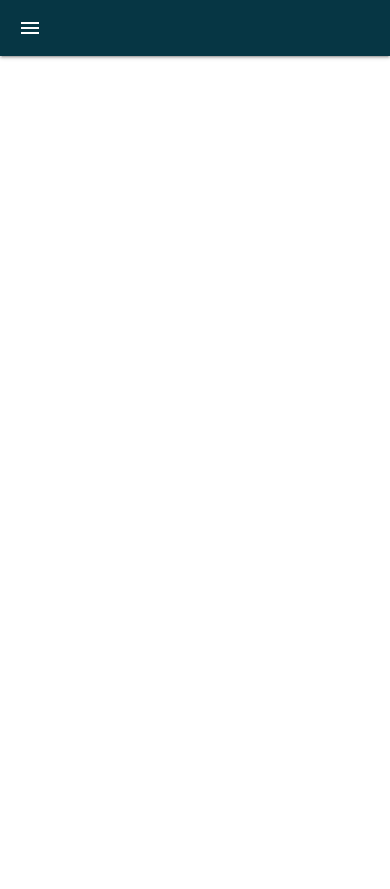
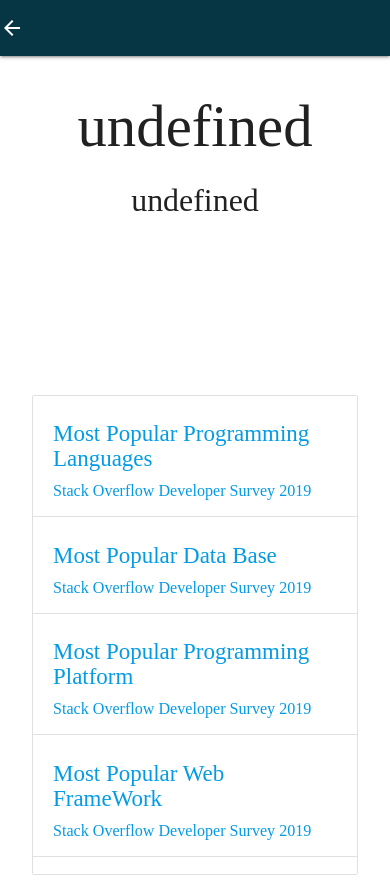
Before and after one commit to Ritvik19/Data-Tales, a plain HTML site: page WebApp/Teasers/index.html in a window 390 px wide. Before the commit the page ends 844 px from the top, so only its background shows below. Drawn offline with nearby package versions, Linux system fonts and the light colour scheme; no server answers; a web font is replaced by a local one.

Commit message:
UI Improvements

```diff
--- a/WebApp/Teasers/index.html
+++ b/WebApp/Teasers/index.html
@@ -12,20 +12,19 @@
   <body>
     <nav>
       <div class="nav-wrapper">
-        <a href="#" data-target="mobile-demo" class="sidenav-trigger"><i class="material-icons">menu</i></a>
+        <a href="/"><i class="material-icons"><i class="material-icons">arrow_back</i></i></a>
         <ul class="hide-on-med-and-down">
           <li><a href="/"><i class="material-icons">arrow_back</i></a></li>
-      </ul>
+        </ul>
       </div>
     </nav>
 
-    <ul class="sidenav" id="mobile-demo">
-      <a href="/" class="back"><h5>Home</h5></a>
-    </ul>
-    <div class="container">
-      <div class="w3-row">
+    <div class="w3-margin-left w3-margin-right">
+      <h1 id="title" class="w3-center"></h1>
+      <h4 id="description" class="w3-center"></h4>
+      <div class="w3-row-padding">
         <div class="w3-col m12 l9"><canvas></canvas></div>
-        <div class="w3-col m12 l3" id="pc-demo">
+        <div class="w3-col m12 l3">
           <ul class="collection" id="teasers"></ul>
         </div>
       </div>
--- a/WebApp/assets/css/teasers.css
+++ b/WebApp/assets/css/teasers.css
@@ -1,29 +1,14 @@
-@media only screen and (max-width: 768px){
-  #teasers, #pc-demo{
-    display: hidden !important;
-  }
-}
-
 .nav-wrapper{
   background-color: rgb(6,54,68);
 }
 
-#mobile-demo{
-  background-color: rgb(6,54,68);
+*, h1, h2, h3, h4, h5, h6{
+  font-family: 'ZCOOL XiaoWei', serif;
 }
 
-#mobile-demo li{
-  height: 180px !important;
-  border-top: 1px solid #fff;
-  border-bottom: 1px solid #fff;
-}
-
-#mobile-demo h5, #mobile-demo h6{
-  color: #fff;
-}
-
-.back{
-  text-indent: 32px;
+#teasers{
+  max-height: 480px;
+  overflow-y: scroll;
 }
 
 /* width */
--- a/WebApp/assets/js/teasers.js
+++ b/WebApp/assets/js/teasers.js
@@ -18,20 +18,10 @@ $(document).ready(function(){
   $('.sidenav').sidenav();
 });
 
-mob = document.getElementById('mobile-demo');
+document.getElementById('title').innerHTML = headings[q-1];
+document.getElementById('description').innerHTML = descriptions[q-1];
+
 teasers = document.getElementById('teasers');
 for(i=0; i< headings.length; i++){
-  mob.innerHTML += '<li><a href="/Teasers/?q='+(i+1)+'"> <h5>'+headings[i]+'</h5><h6>'+descriptions[i]+'</h6> </a></li>'
   teasers.innerHTML += '<li class="collection-item"><a href="/Teasers/?q='+(i+1)+'"> <h5>'+headings[i]+'</h5><h6>'+descriptions[i]+'</h6> </a></li>'
 }
-
-if ($(window).width()<768) {
-   document.getElementById('pc-demo').style.display = 'none';
-}
-$(window).on('resize', function() {
-    if ($(window).width()<768) {
-        document.getElementById('pc-demo').style.display = 'none';
-    }else{
-      document.getElementById('pc-demo').style.display = 'block';
-    }
-});
```
